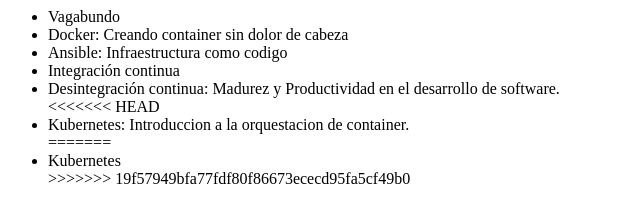
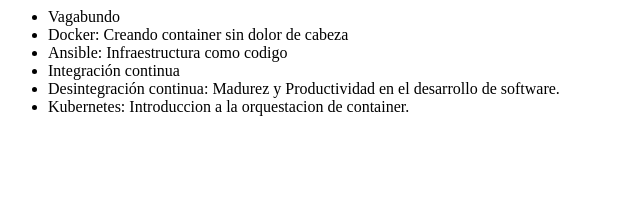
Before and after one commit to emedina3175/alura-git, a plain HTML site: page index.html in a window 1280 px wide. Shown: the whole page, without its empty margins (0-640 px from the left). Drawn offline with Linux system fonts and the light colour scheme.

Commit message:
Actualizando archivo

```diff
--- a/index.html
+++ b/index.html
@@ -11,11 +11,7 @@
          <li> Ansible: Infraestructura como codigo </li>
          <li> Integración continua </li>
          <li> Desintegración continua: Madurez y Productividad en el desarrollo de software.</li>
-<<<<<<< HEAD
          <li>Kubernetes: Introduccion a la orquestacion de container.</li>
-=======
-         <li>Kubernetes</li>
->>>>>>> 19f57949bfa77fdf80f86673ececd95fa5cf49b0
      </ul>
 </body>
 </html>
```
